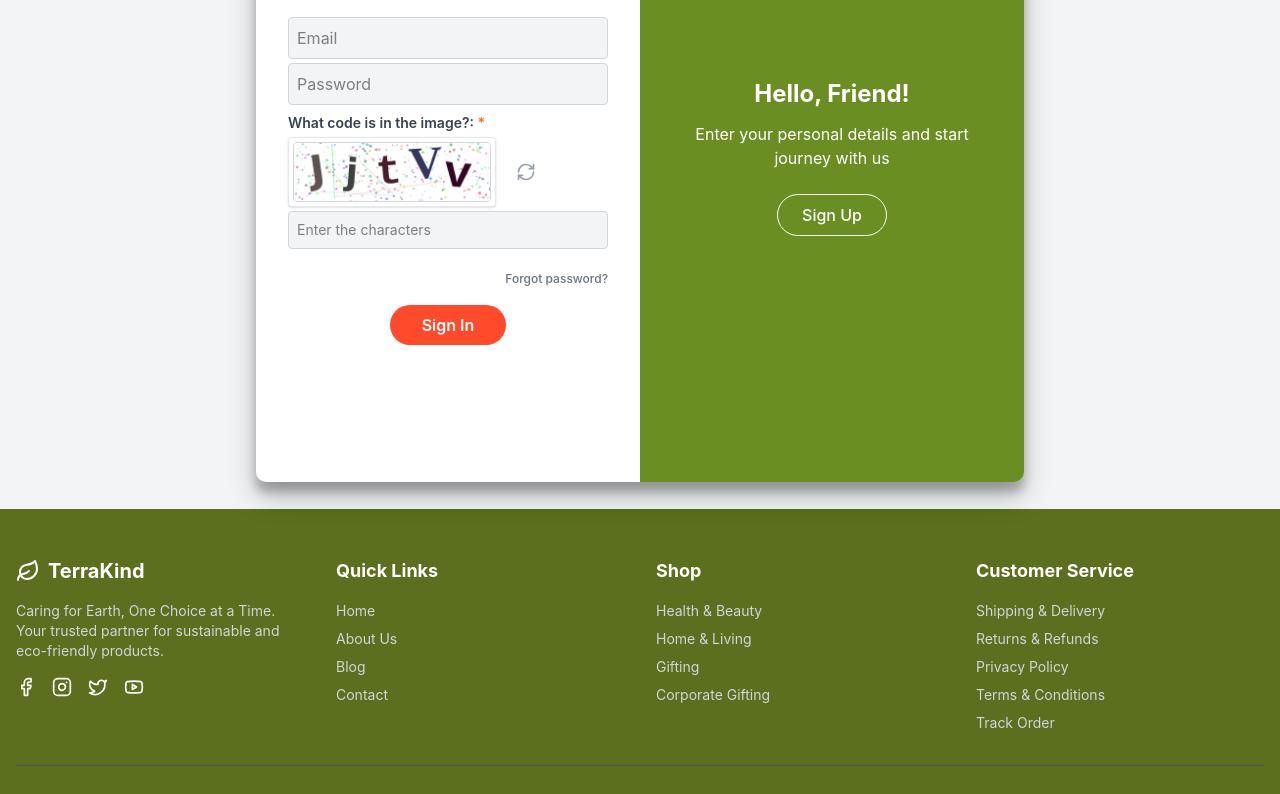
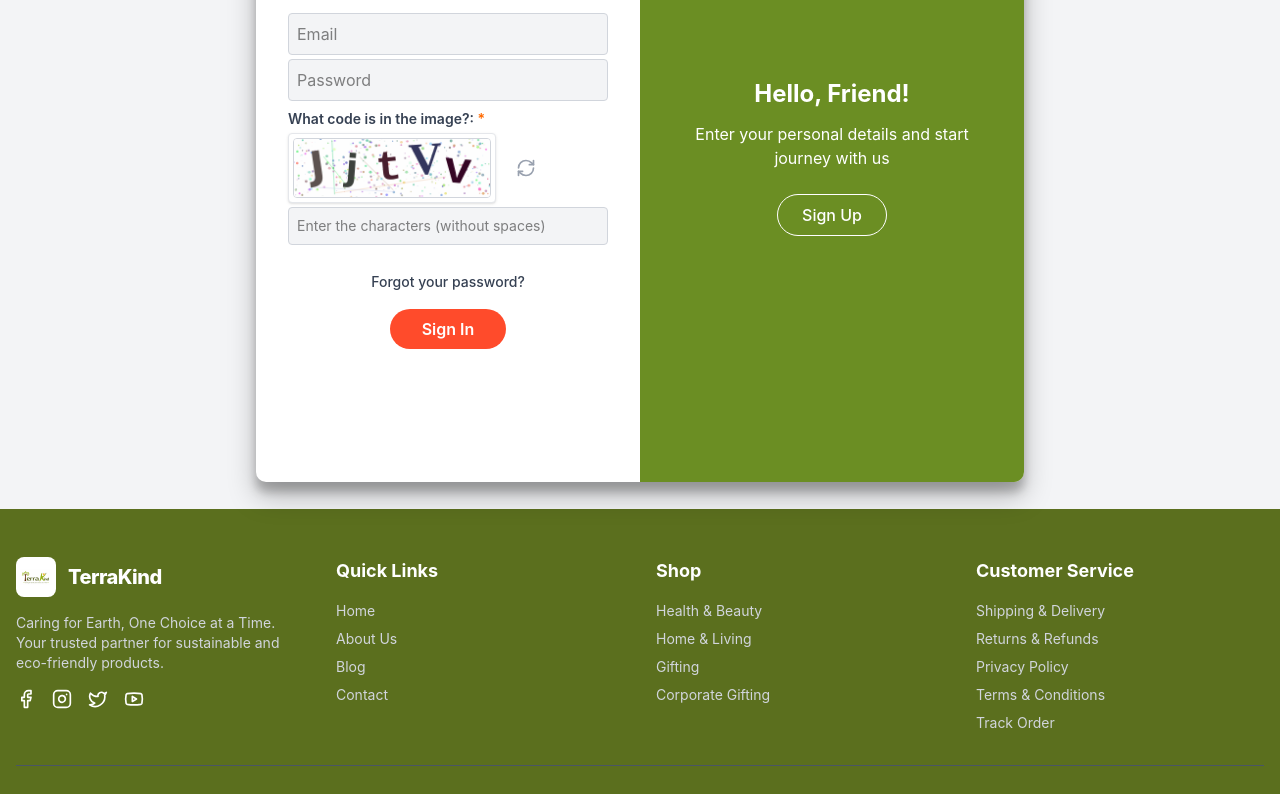
Before and after one commit to GKMUNIPRIYA/Eco-friendly-Living-E-Commerce-Website, a React (Vite) app: page /login in a window 1280 px wide. Shown: the part 399-1193 px from the top of the page. Built offline with nearby package versions, Linux system fonts and the light colour scheme; no server answers.

Commit message:
Fix logo path in index.html

```diff
--- a/index.html
+++ b/index.html
@@ -1,9 +1,10 @@
-
 <!DOCTYPE html>
 <html lang="en">
+
 <head>
   <meta charset="UTF-8" />
   <meta name="viewport" content="width=device-width, initial-scale=1.0" />
+  <link rel="icon" type="image/jpeg" href="/logo.jpg" />
   <title>Eco-Friendly E-Commerce Website</title>
 </head>
 
@@ -11,4 +12,5 @@
   <div id="root"></div>
   <script type="module" src="/src/main.tsx"></script>
 </body>
+
 </html>
--- a/src/app/components/Footer.tsx
+++ b/src/app/components/Footer.tsx
@@ -8,9 +8,11 @@ export function Footer() {
         <div className="grid grid-cols-2 lg:grid-cols-4 gap-8 mb-8">
           {/* About */}
           <div>
-            <div className="flex items-center gap-2 mb-4">
-              <Leaf className="w-6 h-6" />
-              <h3 className="text-xl font-bold">TerraKind</h3>
+            <div className="flex items-center gap-3 mb-4">
+              <div className="bg-white p-1 rounded-lg">
+                <img src="/logo.jpg" alt="Logo" className="w-8 h-8 object-contain" />
+              </div>
+              <h3 className="text-xl font-extrabold tracking-tight">TerraKind</h3>
             </div>
             <p className="text-gray-300 text-sm mb-4">
               Caring for Earth, One Choice at a Time. Your trusted partner for sustainable and eco-friendly products.
--- a/src/app/pages/Admin.tsx
+++ b/src/app/pages/Admin.tsx
@@ -141,9 +141,9 @@ export default function Admin() {
       {/* Header */}
       <div className="bg-gradient-to-r from-[#556B2F] via-[#6B8E23] to-[#8FBC5A] text-white py-6 shadow-lg">
         <div className="max-w-7xl mx-auto px-4 flex items-center justify-between">
-          <div className="flex items-center gap-4">
-            <div className="bg-white/20 p-2 rounded-xl backdrop-blur-sm">
-              <Package className="w-8 h-8 text-white" />
+           <div className="flex items-center gap-4">
+            <div className="bg-white p-1 rounded-xl shadow-sm">
+              <img src="/logo.jpg" alt="Logo" className="w-10 h-10 object-contain rounded-lg" />
             </div>
             <div>
               <h1 className="text-xl md:text-3xl font-extrabold tracking-tight">TerraKind Admin</h1>
--- a/src/app/pages/AdminLogin.tsx
+++ b/src/app/pages/AdminLogin.tsx
@@ -104,8 +104,8 @@ export default function AdminLogin() {
 
       <div className="relative z-10 w-full max-w-md px-4">
         <div className="text-center mb-8">
-          <div className="inline-flex items-center justify-center w-16 h-16 bg-[#6B8E23] rounded-full mb-4 shadow-xl">
-            <Leaf className="w-8 h-8 text-white" />
+          <div className="inline-flex items-center justify-center w-20 h-20 bg-white rounded-full mb-4 shadow-xl overflow-hidden p-1">
+            <img src="/logo.jpg" alt="Logo" className="w-full h-full object-contain rounded-full" />
           </div>
           <h1 className="text-3xl font-bold text-white">TerraKind</h1>
           <p className="text-green-200 mt-1 text-sm">Admin Control Panel</p>
@@ -201,6 +201,16 @@ export default function AdminLogin() {
             >
               {loading ? 'Signing in...' : 'Sign In to Dashboard'}
             </button>
+
+            <div className="text-center mt-6">
+              <button
+                type="button"
+                onClick={() => navigate('/login?mode=forgot')}
+                className="text-sm text-green-200 hover:text-white hover:underline transition"
+              >
+                Forgot your password?
+              </button>
+            </div>
           </form>
         </div>
       </div>
--- a/src/app/pages/AuthPage.tsx
+++ b/src/app/pages/AuthPage.tsx
@@ -376,7 +376,7 @@ export default function AuthPage() {
                   </button>
                 </div>
                 <input
-                  placeholder="Enter the characters"
+                  placeholder="Enter the characters (without spaces)"
                   type="text"
                   value={captchaInput}
                   onChange={(e) => setCaptchaInput(e.target.value)}
@@ -384,8 +384,8 @@ export default function AuthPage() {
                 />
                 <FieldError field="captcha" />
               </div>
-              <div className="w-full text-right mb-4">
-                <button type="button" onClick={() => setMode('forgot')} className="text-xs text-gray-500 hover:text-[#6B8E23] hover:underline">Forgot password?</button>
+              <div className="w-full text-center mt-2 mb-4">
+                <button type="button" onClick={() => setMode('forgot')} className="text-sm text-gray-700 hover:text-[#6B8E23] hover:underline font-medium">Forgot your password?</button>
               </div>
               <button type="submit" disabled={loading} className="bg-[#ff4b2b] text-white px-8 py-2 rounded-full font-semibold hover:bg-[#ff3a1a] transition-all active:scale-95 disabled:opacity-50">{loading ? 'Processing...' : 'Sign In'}</button>
               <div className="mt-6 md:hidden text-sm">
```
Also changed, not shown: public/logo.png (deleted), 1 other file (tests, documents, lock files or other folders). Lines whose indentation alone changed are shown as unchanged.
